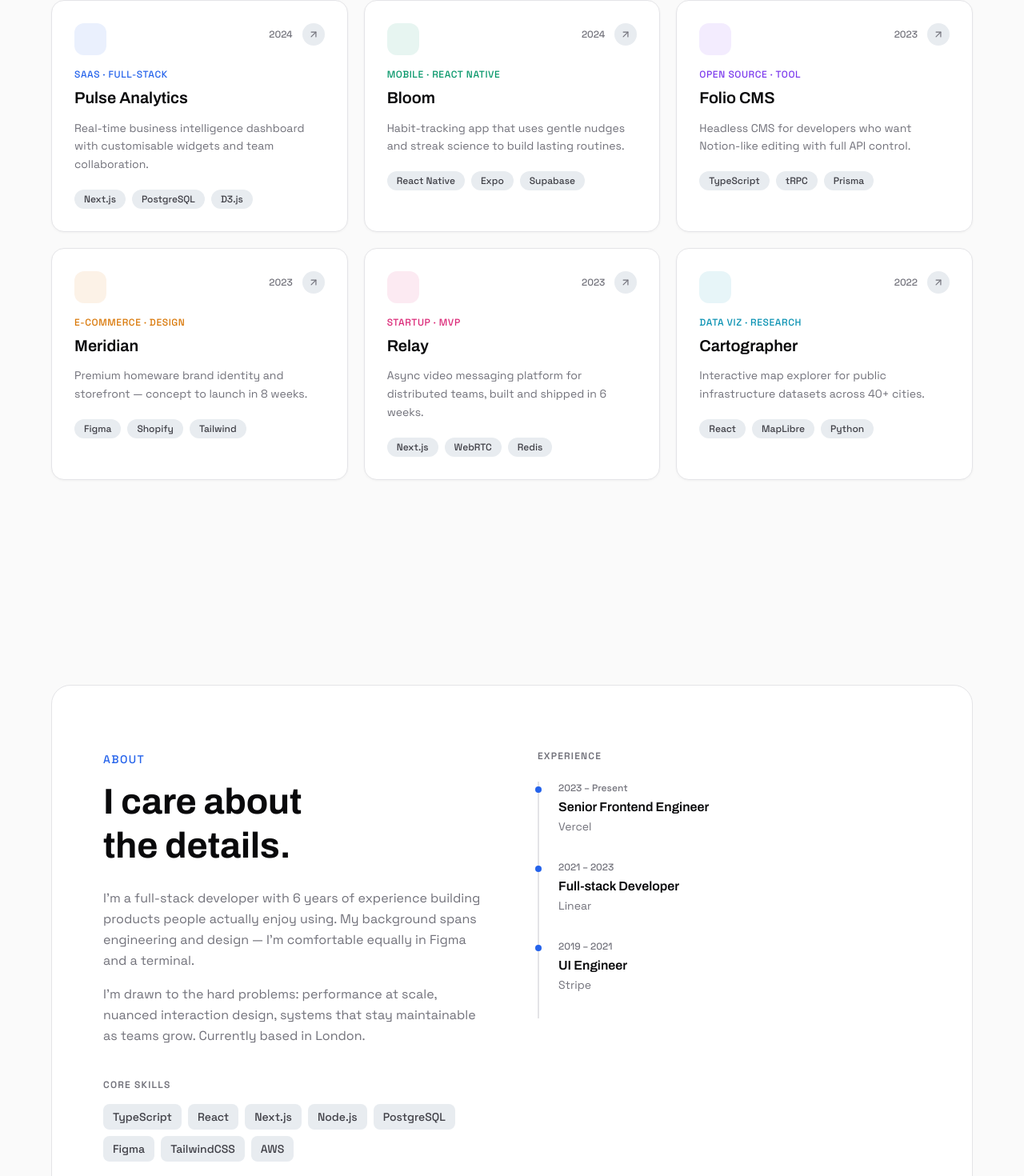
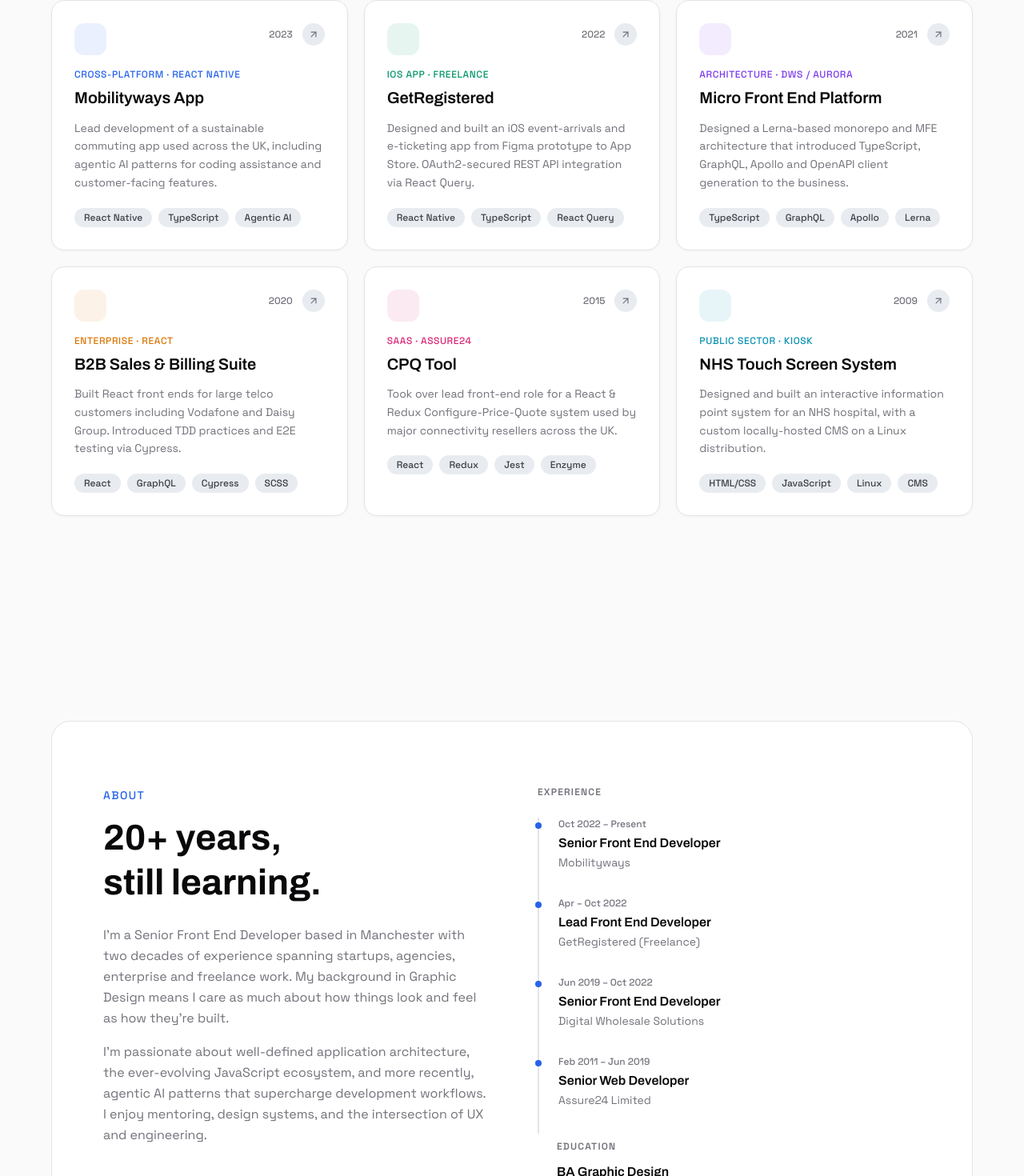
Before and after one commit to vonkanehoffen/kaneclover-com, a Next.js app: page / in a window 1280 px wide. Shown: the part 1094-2564 px from the top of the page at 80% size. Built offline with nearby package versions, Linux system fonts and the light colour scheme.

Commit message:
my deets from cv

```diff
--- a/src/app/layout.tsx
+++ b/src/app/layout.tsx
@@ -17,8 +17,8 @@
 });
 
 export const metadata: Metadata = {
-  title: "Alex Chen — Developer & Designer",
-  description: "Full-stack developer and designer crafting thoughtful digital experiences.",
+  title: "Kane Clover — Senior Front End Developer",
+  description: "Senior Front End Developer with 20+ years of experience building beautiful UIs, scalable architectures and modern JavaScript applications. Based in Manchester, UK.",
 };
 
 export default function RootLayout({
--- a/src/components/About.tsx
+++ b/src/components/About.tsx
@@ -4,14 +4,16 @@
 import { useInView } from "@/hooks/useInView";
 
 const skills = [
-  "TypeScript", "React", "Next.js", "Node.js",
-  "PostgreSQL", "Figma", "TailwindCSS", "AWS",
+  "TypeScript", "React", "React Native", "Next.js",
+  "GraphQL", "Apollo", "REST / OpenAPI", "Figma",
+  "HTML / CSS / SCSS", "Testing (Jest · Cypress)", "CI / CD", "Agentic AI",
 ];
 
 const experience = [
-  { role: "Senior Frontend Engineer", company: "Vercel", period: "2023 – Present" },
-  { role: "Full-stack Developer", company: "Linear", period: "2021 – 2023" },
-  { role: "UI Engineer", company: "Stripe", period: "2019 – 2021" },
+  { role: "Senior Front End Developer", company: "Mobilityways", period: "Oct 2022 – Present" },
+  { role: "Lead Front End Developer", company: "GetRegistered (Freelance)", period: "Apr – Oct 2022" },
+  { role: "Senior Front End Developer", company: "Digital Wholesale Solutions", period: "Jun 2019 – Oct 2022" },
+  { role: "Senior Web Developer", company: "Assure24 Limited", period: "Feb 2011 – Jun 2019" },
 ];
 
 export default function About() {
@@ -27,8 +29,6 @@
         <div className="grid grid-cols-1 lg:grid-cols-2 gap-16 items-start">
           <div
             ref={headingRef as React.RefObject<HTMLDivElement>}
-            className="animate-in-left"
-            data-visible={headingVisible}
             style={{
               opacity: headingVisible ? 1 : 0,
               transform: headingVisible ? "translateX(0)" : "translateX(-24px)",
@@ -45,16 +45,18 @@
               className="font-heading font-bold leading-tight mb-6"
               style={{ fontSize: "clamp(2rem, 3.5vw, 3rem)", color: "var(--color-foreground)" }}
             >
-              I care about the&nbsp;details.
+              20+ years, still&nbsp;learning.
             </h2>
             <p className="text-base leading-relaxed mb-4" style={{ color: "var(--color-text-muted)" }}>
-              I&apos;m a full-stack developer with 6 years of experience building products people
-              actually enjoy using. My background spans engineering and design — I&apos;m comfortable
-              equally in Figma and a terminal.
+              I&apos;m a Senior Front End Developer based in Manchester with two decades of experience
+              spanning startups, agencies, enterprise and freelance work. My background in Graphic Design
+              means I care as much about how things look and feel as how they&apos;re built.
             </p>
             <p className="text-base leading-relaxed" style={{ color: "var(--color-text-muted)" }}>
-              I&apos;m drawn to the hard problems: performance at scale, nuanced interaction design,
-              systems that stay maintainable as teams grow. Currently based in London.
+              I&apos;m passionate about well-defined application architecture, the ever-evolving
+              JavaScript ecosystem, and more recently, agentic AI patterns that supercharge
+              development workflows. I enjoy mentoring, design systems, and the intersection of UX and
+              engineering.
             </p>
 
             <div className="mt-10">
@@ -106,6 +108,18 @@
                 </div>
               ))}
             </div>
+
+            <div className="mt-2 pl-6">
+              <p className="text-xs font-semibold uppercase tracking-widest mb-3" style={{ color: "var(--color-text-muted)" }}>
+                Education
+              </p>
+              <p className="font-heading font-semibold text-base" style={{ color: "var(--color-foreground)" }}>
+                BA Graphic Design
+              </p>
+              <p className="text-sm" style={{ color: "var(--color-text-muted)" }}>
+                Salford University, Greater Manchester
+              </p>
+            </div>
           </div>
         </div>
       </div>
--- a/src/components/Contact.tsx
+++ b/src/components/Contact.tsx
@@ -5,9 +5,8 @@
 import { useInView } from "@/hooks/useInView";
 
 const socials = [
+  { label: "LinkedIn", href: "https://linkedin.com/in/kane-clover" },
   { label: "GitHub", href: "https://github.com" },
-  { label: "LinkedIn", href: "https://linkedin.com" },
-  { label: "X / Twitter", href: "https://twitter.com" },
 ];
 
 export default function Contact() {
@@ -59,7 +58,7 @@
             Let&apos;s build something.
           </h2>
           <p className="max-w-lg text-lg mb-14" style={{ color: "var(--color-text-muted)" }}>
-            Whether it&apos;s a full-time role, a freelance project, or just a conversation — I&apos;d love to hear from you.
+            Whether it&apos;s a full-time role, a contract, or just a conversation about front end architecture — I&apos;d love to hear from you.
           </p>
         </div>
 
@@ -216,11 +215,11 @@
             <p className="text-base leading-relaxed mb-8" style={{ color: "var(--color-text-muted)" }}>
               Prefer a more direct route? Email me at{" "}
               <a
-                href="mailto:hello@alexchen.dev"
+                href="mailto:kane.clover@gmail.com"
                 className="font-medium transition-colors duration-200"
                 style={{ color: "var(--color-foreground)" }}
               >
-                hello@alexchen.dev
+                kane.clover@gmail.com
               </a>
             </p>
 
--- a/src/components/Footer.tsx
+++ b/src/components/Footer.tsx
@@ -6,7 +6,7 @@
     >
       <div className="max-w-6xl mx-auto flex flex-col sm:flex-row items-center justify-between gap-4">
         <span className="font-heading font-semibold text-sm" style={{ color: "var(--color-foreground)" }}>
-          Alex Chen
+          Kane Clover
         </span>
         <p className="text-xs" style={{ color: "var(--color-text-muted)" }}>
           Built with Next.js &amp; Tailwind — {new Date().getFullYear()}
--- a/src/components/Hero.tsx
+++ b/src/components/Hero.tsx
@@ -26,7 +26,7 @@
             className="inline-block text-sm font-medium tracking-widest uppercase mb-6"
             style={{ color: "var(--color-accent)" }}
           >
-            Available for work
+            Manchester, UK · Open to opportunities
           </span>
         </div>
 
@@ -45,7 +45,7 @@
               transitionDelay: "200ms",
             }}
           >
-            Alex Chen.
+            Kane Clover.
           </span>
           <span
             className="block transition-all duration-700 ease-out"
@@ -56,7 +56,7 @@
               color: "var(--color-text-muted)",
             }}
           >
-            Developer &amp;
+            Senior Front End
           </span>
           <span
             className="block transition-all duration-700 ease-out"
@@ -67,7 +67,7 @@
               color: "var(--color-text-muted)",
             }}
           >
-            Designer.
+            Developer.
           </span>
         </h1>
 
@@ -80,8 +80,8 @@
             transitionDelay: "560ms",
           }}
         >
-          I build thoughtful digital products — from early-stage ideas to polished,
-          production-ready experiences. Currently open to full-time and freelance roles.
+          20+ years crafting beautiful user interfaces, scalable architectures and
+          modern JavaScript applications. Passionate about the ever-evolving web platform.
         </p>
 
         <div
--- a/src/components/Nav.tsx
+++ b/src/components/Nav.tsx
@@ -31,7 +31,7 @@
           className="font-heading font-semibold text-lg tracking-tight transition-opacity duration-200 hover:opacity-70 cursor-pointer"
           style={{ color: "var(--color-foreground)" }}
         >
-          AC
+          KC
         </a>
         <ul className="flex items-center gap-8">
           {links.map(({ label, href }) => (
--- a/src/components/Projects.tsx
+++ b/src/components/Projects.tsx
@@ -7,56 +7,56 @@
 const projects = [
   {
     id: 1,
-    title: "Pulse Analytics",
-    category: "SaaS · Full-stack",
-    description: "Real-time business intelligence dashboard with customisable widgets and team collaboration.",
-    tags: ["Next.js", "PostgreSQL", "D3.js"],
-    year: "2024",
+    title: "Mobilityways App",
+    category: "Cross-platform · React Native",
+    description: "Lead development of a sustainable commuting app used across the UK, including agentic AI patterns for coding assistance and customer-facing features.",
+    tags: ["React Native", "TypeScript", "Agentic AI"],
+    year: "2023",
     accent: "#2563EB",
   },
   {
     id: 2,
-    title: "Bloom",
-    category: "Mobile · React Native",
-    description: "Habit-tracking app that uses gentle nudges and streak science to build lasting routines.",
-    tags: ["React Native", "Expo", "Supabase"],
-    year: "2024",
+    title: "GetRegistered",
+    category: "iOS App · Freelance",
+    description: "Designed and built an iOS event-arrivals and e-ticketing app from Figma prototype to App Store. OAuth2-secured REST API integration via React Query.",
+    tags: ["React Native", "TypeScript", "React Query"],
+    year: "2022",
     accent: "#059669",
   },
   {
     id: 3,
-    title: "Folio CMS",
-    category: "Open Source · Tool",
-    description: "Headless CMS for developers who want Notion-like editing with full API control.",
-    tags: ["TypeScript", "tRPC", "Prisma"],
-    year: "2023",
+    title: "Micro Front End Platform",
+    category: "Architecture · DWS / Aurora",
+    description: "Designed a Lerna-based monorepo and MFE architecture that introduced TypeScript, GraphQL, Apollo and OpenAPI client generation to the business.",
+    tags: ["TypeScript", "GraphQL", "Apollo", "Lerna"],
+    year: "2021",
     accent: "#7C3AED",
   },
   {
     id: 4,
-    title: "Meridian",
-    category: "E-commerce · Design",
-    description: "Premium homeware brand identity and storefront — concept to launch in 8 weeks.",
-    tags: ["Figma", "Shopify", "Tailwind"],
-    year: "2023",
+    title: "B2B Sales & Billing Suite",
+    category: "Enterprise · React",
+    description: "Built React front ends for large telco customers including Vodafone and Daisy Group. Introduced TDD practices and E2E testing via Cypress.",
+    tags: ["React", "GraphQL", "Cypress", "SCSS"],
+    year: "2020",
     accent: "#D97706",
   },
   {
     id: 5,
-    title: "Relay",
-    category: "Startup · MVP",
-    description: "Async video messaging platform for distributed teams, built and shipped in 6 weeks.",
-    tags: ["Next.js", "WebRTC", "Redis"],
-    year: "2023",
+    title: "CPQ Tool",
+    category: "SaaS · Assure24",
+    description: "Took over lead front-end role for a React & Redux Configure-Price-Quote system used by major connectivity resellers across the UK.",
+    tags: ["React", "Redux", "Jest", "Enzyme"],
+    year: "2015",
     accent: "#DB2777",
   },
   {
     id: 6,
-    title: "Cartographer",
-    category: "Data Viz · Research",
-    description: "Interactive map explorer for public infrastructure datasets across 40+ cities.",
-    tags: ["React", "MapLibre", "Python"],
-    year: "2022",
+    title: "NHS Touch Screen System",
+    category: "Public Sector · Kiosk",
+    description: "Designed and built an interactive information point system for an NHS hospital, with a custom locally-hosted CMS on a Linux distribution.",
+    tags: ["HTML/CSS", "JavaScript", "Linux", "CMS"],
+    year: "2009",
     accent: "#0891B2",
   },
 ];
```
